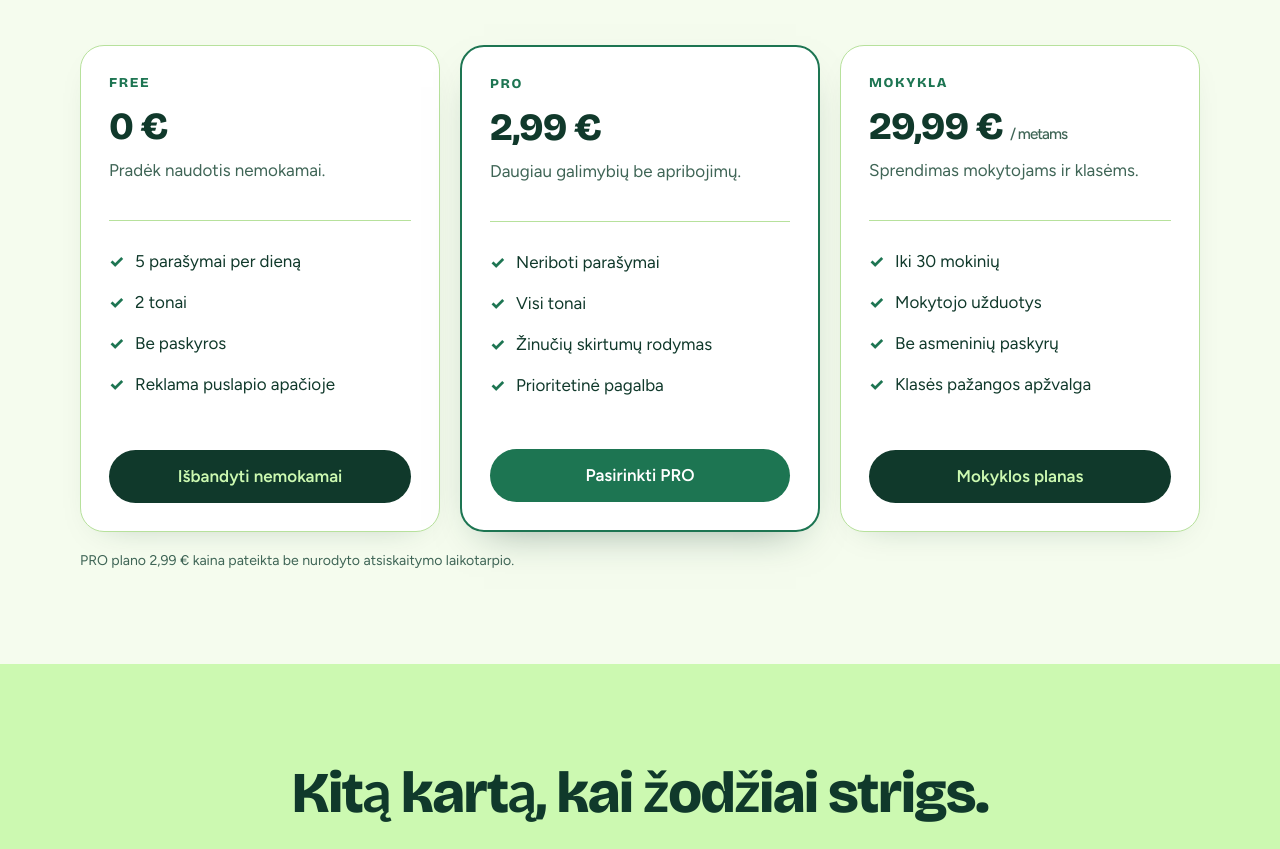
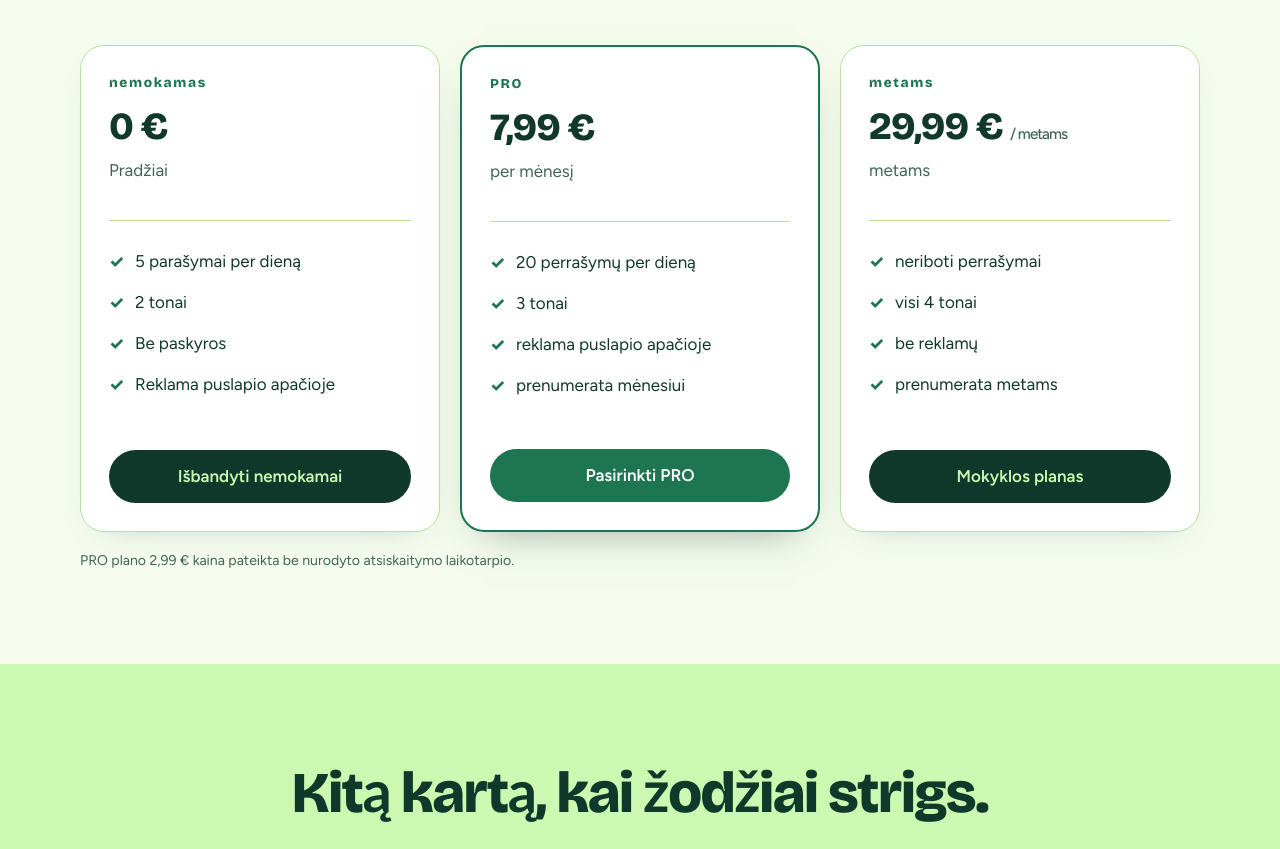
Before and after one commit to regisgemes8-creator/mokyklos-projektas, a plain HTML site: page index.html in a window 1280 px wide. Shown: the part 3027-3876 px from the top of the page. Drawn offline with nearby package versions, Linux system fonts and the light colour scheme.

Commit message:
Update pricing plans and descriptions in index.html

```diff
--- a/index.html
+++ b/index.html
@@ -100,9 +100,9 @@
     </div>
     <div class="pricing-grid">
       <article class="price-card">
-        <p class="plan-name">FREE</p>
+        <p class="plan-name">nemokamas</p>
         <h3 class="price">0 €</h3>
-        <p class="plan-description">Pradėk naudotis nemokamai.</p>
+        <p class="plan-description">Pradžiai</p>
         <ul class="features">
           <li>5 parašymai per dieną</li>
           <li>2 tonai</li>
@@ -114,26 +114,26 @@
 
       <article class="price-card featured">
         <p class="plan-name">PRO</p>
-        <h3 class="price">2,99 €</h3>
-        <p class="plan-description">Daugiau galimybių be apribojimų.</p>
+        <h3 class="price">7,99 €</h3>
+        <p class="plan-description">per mėnesį</p>
         <ul class="features">
-          <li>Neriboti parašymai</li>
-          <li>Visi tonai</li>
-          <li>Žinučių skirtumų rodymas</li>
-          <li>Prioritetinė pagalba</li>
+          <li>20 perrašymų per dieną</li>
+          <li>3 tonai</li>
+          <li>reklama puslapio apačioje</li>
+          <li>prenumerata mėnesiui</li>
         </ul>
         <a class="price-btn" href="#demo">Pasirinkti PRO</a>
       </article>
 
       <article class="price-card">
-        <p class="plan-name">MOKYKLA</p>
+        <p class="plan-name">metams</p>
         <h3 class="price">29,99 € <span>/ metams</span></h3>
-        <p class="plan-description">Sprendimas mokytojams ir klasėms.</p>
+        <p class="plan-description">metams</p>
         <ul class="features">
-          <li>Iki 30 mokinių</li>
-          <li>Mokytojo užduotys</li>
-          <li>Be asmeninių paskyrų</li>
-          <li>Klasės pažangos apžvalga</li>
+          <li>neriboti perrašymai</li>
+          <li>visi 4 tonai</li>
+          <li>be reklamų</li>
+          <li>prenumerata metams</li>
         </ul>
         <a class="price-btn" href="#demo">Mokyklos planas</a>
       </article>
```
